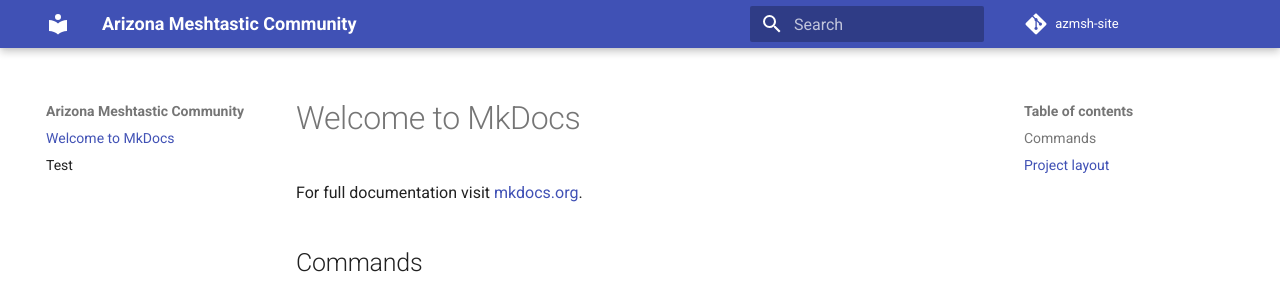
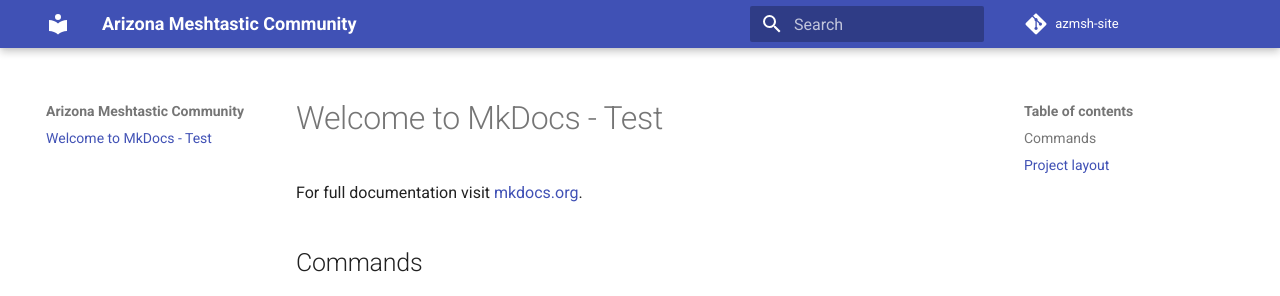
Before and after one commit to ArizonaMeshtasticCommunity/azmsh-site, an MkDocs documentation site: the page built from docs/index.md, in a window 1280 px wide. Shown: the top 296 px of the page. Built offline with MkDocs 1.6.1 and Material for MkDocs 9.7.7, drawn with Linux system fonts in a browser that asks for light colours; comment, search, counter and statistics services are not loaded.

```diff
--- a/docs/index.md
+++ b/docs/index.md
@@ -1,4 +1,4 @@
-# Welcome to MkDocs
+# Welcome to MkDocs - Test
 
 For full documentation visit [mkdocs.org](https://www.mkdocs.org).
 
```
Also changed, not shown: docs/test.md (deleted, +0 -1 lines).
